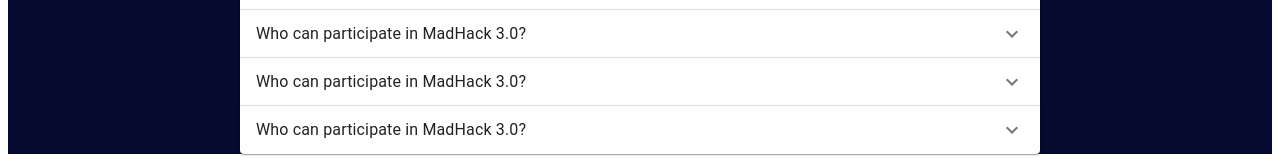
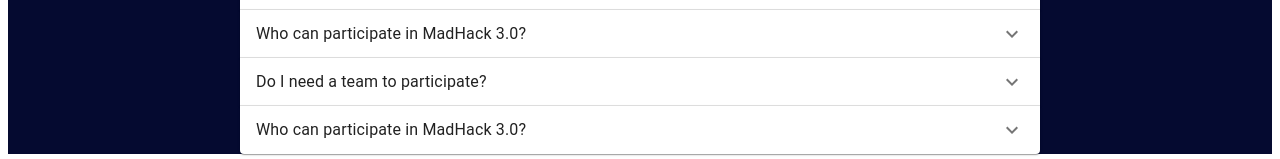
Before and after one commit to ILakshitha/MadHack_x.github.io, a React (Vite) app: page / in a window 1280 px wide. Shown: the part 4388-4547 px from the top of the page. Built offline with nearby package versions, Linux system fonts and the light colour scheme.

Commit message:
add faq 4 quection

```diff
--- a/src/components/Faq.jsx
+++ b/src/components/Faq.jsx
@@ -80,8 +80,8 @@
                 </AccordionSummary>
                 <AccordionDetails>
                     <Typography>
-                    To register, visit our website and navigate to the registration page. Fill in
-                    the required details for yourself and your team members (if applicable) to secure your spot.
+                        To register, visit our website and navigate to the registration page. Fill in
+                        the required details for yourself and your team members (if applicable) to secure your spot.
                     </Typography>
                 </AccordionDetails>
             </Accordion>
@@ -108,12 +108,13 @@
                     aria-controls="panel2-content"
                     id="panel2-header"
                 >
-                    <Typography>Who can participate in MadHack 3.0?</Typography>
+                    <Typography>Do I need a team to participate?</Typography>
                 </AccordionSummary>
                 <AccordionDetails>
                     <Typography>
-                        MadHack 3.0 is open to all undergraduate students! Whether you're a seasoned developer or just starting,
-                        we welcome participants of all skill levels and backgrounds.
+
+                        Yes, for the Initial Round and the Final Hackathon, participants
+                        are required to form teams of three or four members each.
                     </Typography>
                 </AccordionDetails>
             </Accordion>
```
